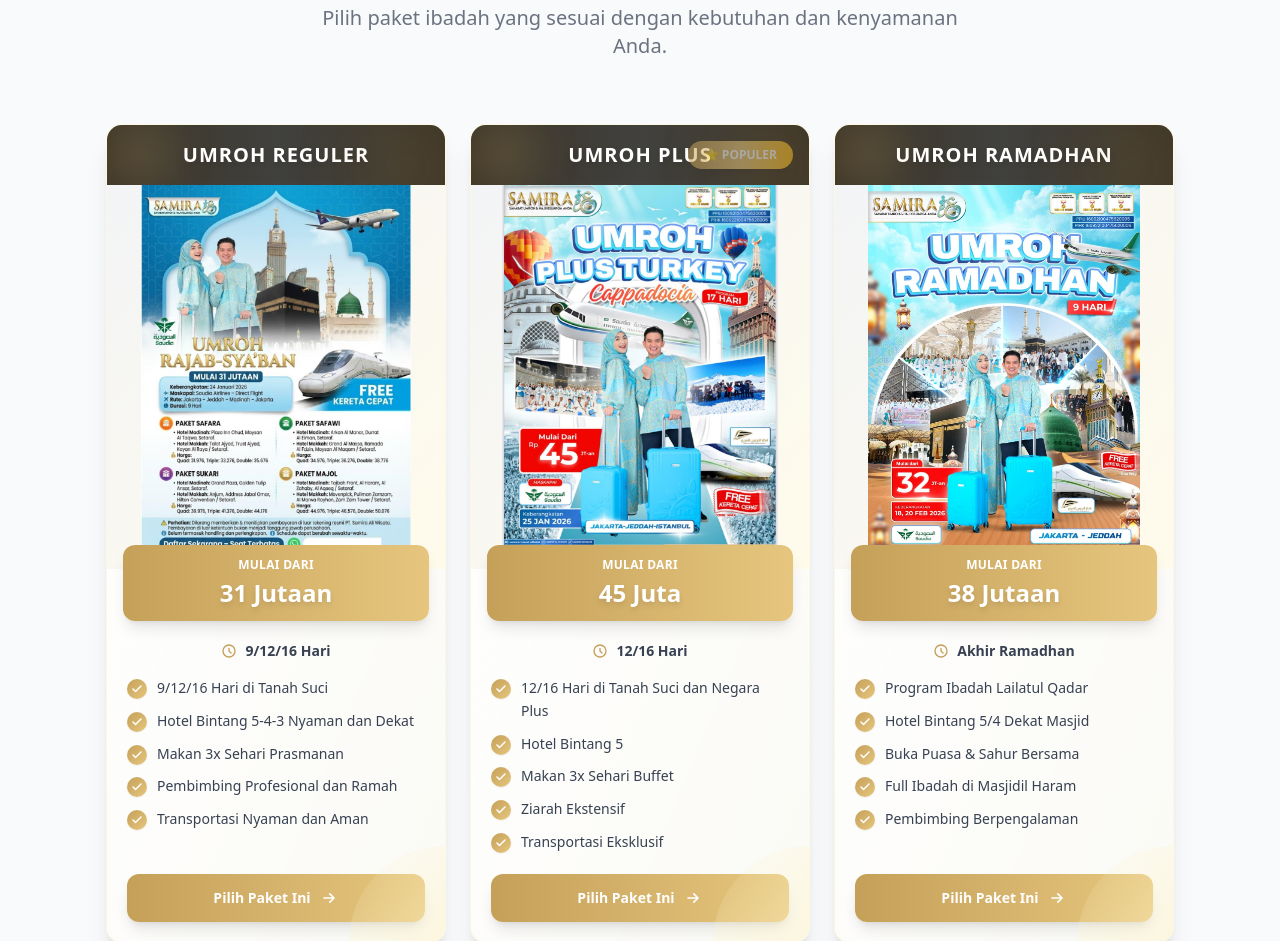
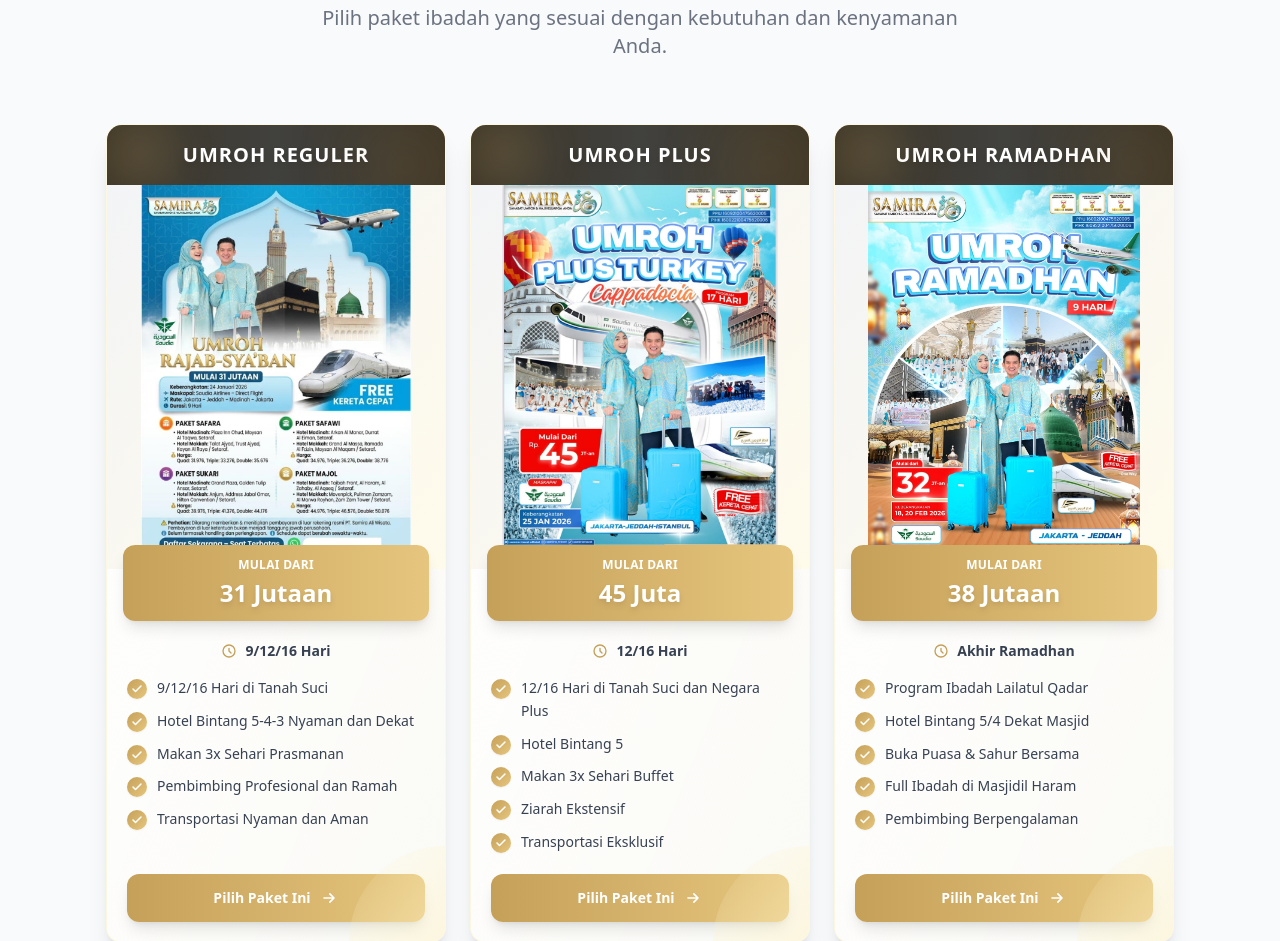
Before and after one commit to aftlah/samira-travel, a React (Vite) app: page / in a window 1280 px wide. Shown: the part 1740-2681 px from the top of the page. Built offline with nearby package versions, Linux system fonts and the light colour scheme.

Commit message:
refactor(components): remove commented popular badge code from PackageCard

```diff
--- a/src/components/Packages.jsx
+++ b/src/components/Packages.jsx
@@ -78,12 +78,12 @@ const PACKAGE_DATA = [
 const PackageCard = ({ pkg }) => {
   return (
     <div className="group relative bg-gradient-to-br from-white to-amber-50/30 rounded-2xl shadow-xl overflow-hidden flex flex-col hover:-translate-y-2 hover:shadow-2xl transition-all duration-500 w-full md:w-[calc(50%-1.5rem)] lg:w-[calc(33.333%-1.5rem)] max-w-[340px] border border-amber-100/50">
-      {/* Popular Badge */}
-      {pkg.isPopular && (
+
+      {/* {pkg.isPopular && (
         <div className="absolute top-4 right-4 z-10 bg-gradient-to-r from-primary via-accent to-amber-400 text-white px-4 py-1.5 rounded-full text-xs font-bold shadow-lg animate-pulse">
           ⭐ POPULER
         </div>
-      )}
+      )} */}
 
       {/* Package Header with Gradient */}
       <div className="relative p-4 bg-gradient-to-r from-secondary via-gray-800 to-secondary text-center overflow-hidden">
```
